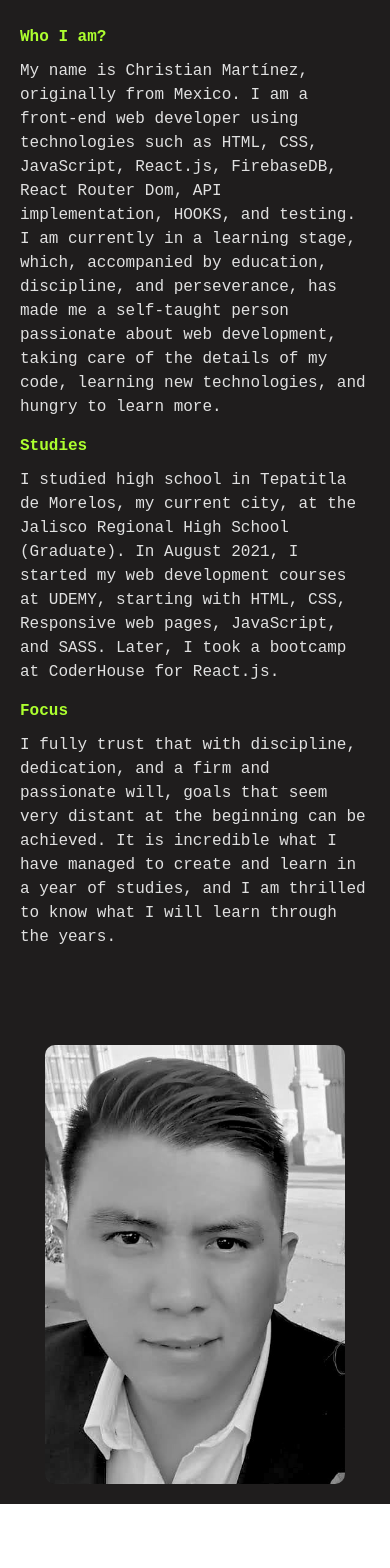
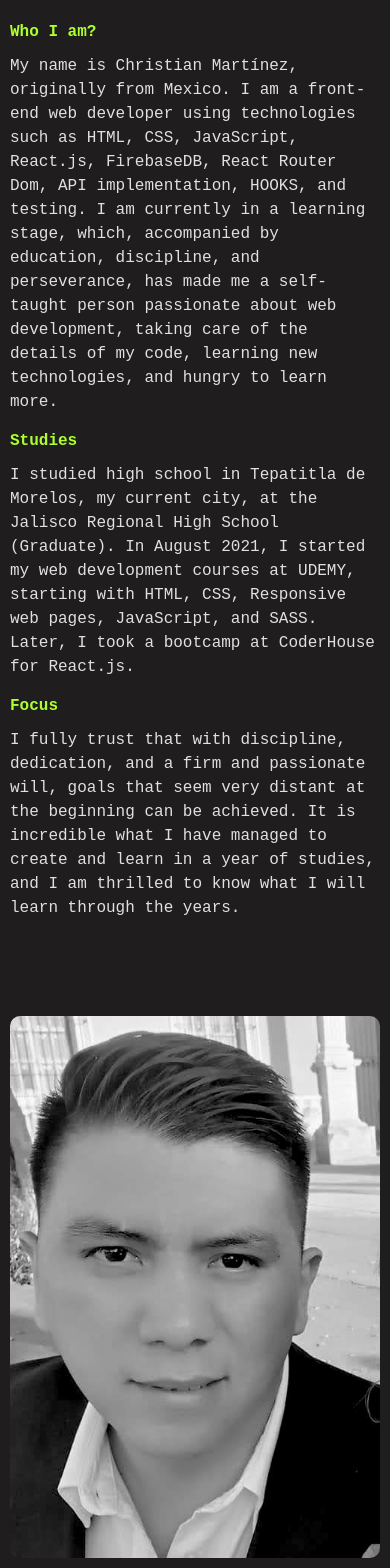
Before and after one commit to Xhan88/web-site-martinez, a React (Vite) app: page /AboutMe in a window 390 px wide. Shown: the part 110-1678 px from the top of the page. Before the commit the page ends 1614 px from the top, so only its background shows below. Built offline with nearby package versions, Linux system fonts and the light colour scheme.

Commit message:
27-ago-2024

```diff
--- a/src/App.jsx
+++ b/src/App.jsx
@@ -4,26 +4,25 @@ import React, { useEffect, useRef } from 'react';
 import Typed from 'typed.js';
 
 const App = () => {
-  // Usamos useRef para referenciar el elemento DOM que Typed.js va a modificar
+
   const typedElement = useRef(null);
 
   useEffect(() => {
-    // Configuración de Typed.js
+
     const options = {
-      strings: ["I'm Christian Martinez", "FrontEnd Developer web"],
+      strings: ["I'm Christian Martínez", "FrontEnd Developer web"],
       typeSpeed: 30,
       backSpeed: 50,
       loop: true,
     };
 
-    // Inicializar Typed.js en el elemento referenciado
     const typed = new Typed(typedElement.current, options);
 
-    // Limpiar el efecto al desmontar el componente para evitar fugas de memoria
+
     return () => {
       typed.destroy();
     };
-  }, []); // El array vacío asegura que este efecto solo se ejecute una vez al montar el componente
+  }, []);
 
   return (
     <div className='greething'>
--- a/src/components/AboutMe/AboutMe.css
+++ b/src/components/AboutMe/AboutMe.css
@@ -1,10 +1,10 @@
 .AboutMe {
-  padding: 20px;
+   padding: 10px;
   text-align: center;
   background-color: #1f1d1d;
   height: 100vh;
   color: rgb(224, 224, 224);
-  font-family: 'Courier New', Courier, monospace;
+
 }
 .title-about {
   margin-top: 4rem;
@@ -23,20 +23,21 @@ span{
   gap: 2rem;
   flex-wrap: wrap;
   margin-top: 1%;
+  font-family: 'Courier New', Courier, monospace;
 }
 
 
 .text {
   flex: 1;
-  min-width: 300px; /* Ajustar para responsividad */
-  max-width: 500px; /* Ancho máximo para el texto */
-  text-align: left; /* Alineación del texto a la izquierda */
+  min-width: 300px;
+  max-width: 500px;
+  text-align: left;
 }
 
 .image {
   flex: 1;
-  min-width: 100px; /* Ajustar para responsividad */
-  max-width: 300px; /* Ancho máximo para la imagen */
+  min-width: 300px;
+  max-width: 400px;
 
 }
 
@@ -44,7 +45,7 @@ span{
   margin-top: 3rem;
   width: 100%;
   height: auto;
-  border-radius: 10px; /* Bordes redondeados para la imagen */
+  border-radius: 10px;
 }
 
 .subtitles {
--- a/src/components/AboutMe/AboutMe.jsx
+++ b/src/components/AboutMe/AboutMe.jsx
@@ -7,7 +7,7 @@ const AboutMe = () => {
     <>
       <div className='AboutMe'>
         <div className='title-about'>
-          <h3>| About Me |</h3>
+          <h1>| About Me |</h1>
         </div>
         <div className='content-section'>
           <div className='text'>
--- a/src/components/Contact/Contact.jsx
+++ b/src/components/Contact/Contact.jsx
@@ -59,7 +59,7 @@ const Contact = () => {
 
         </ul>
 
-        <h6 style={{color:'grey'}}>© UNTITLED | Website created for Christian Martínez</h6>
+        <p style={{color:'grey',}}>© UNTITLED | Website created for Christian Martínez</p>
         <div>
 
         </div>
--- a/src/components/Works/Works.css
+++ b/src/components/Works/Works.css
@@ -60,7 +60,7 @@
 @media (max-width: 459px) {
   .works {
     margin-top: 3rem;
-    height: 100vh;
+    height: block;
     display: block;
   }
 
```
